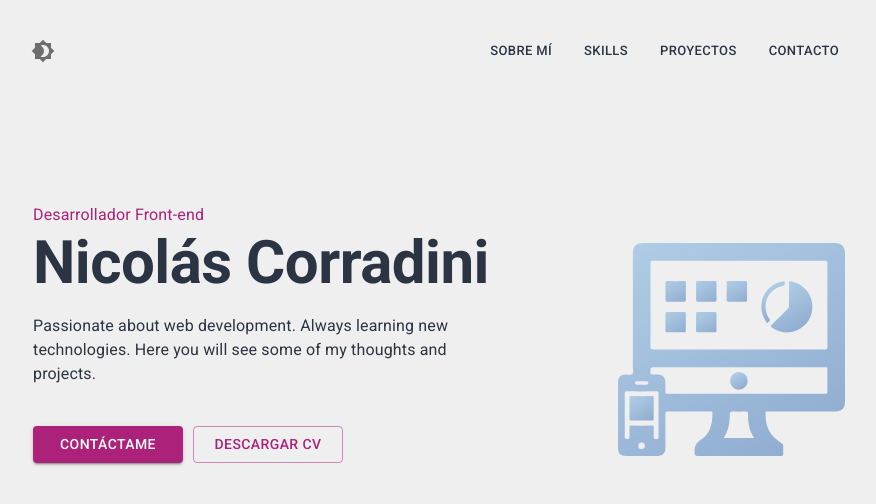
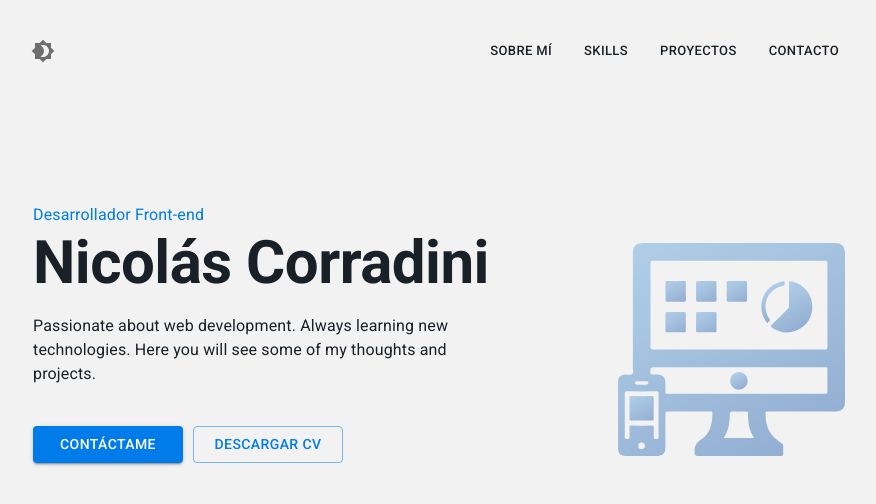
Before and after one commit to ncorradini/portfolio, a React (Create React App) app: page / in a window 1280 px wide. Shown: the top 504 px of the page, without its empty margins (201-1077 px from the left). Built offline with nearby package versions, Linux system fonts and the light colour scheme.

Commit message:
Fixed palette colors

```diff
--- a/src/Layout/PalettesColors.js
+++ b/src/Layout/PalettesColors.js
@@ -5,22 +5,22 @@ export const getPalette = (mode) => ({
       ? {
         // palette values for light mode
         background: {
-          default: '#EFEFEF',
+          default: '#F2F2F2',
         },
         primary: {
-          main: '#AC227B',
+          main: '#007BEA',
         },
         secondary: {
-          main: '#2a3443',
+          main: '#1A2027',
         },
       }
       : {
         // palette values for dark mode
         background: {
-          default: '#02131B',
+          default: '#070E16',
         },
         primary: {
-          main: '#EDAF37',
+          main: '#007BEA',
         },
         secondary: {
           main: '#fff',
```
